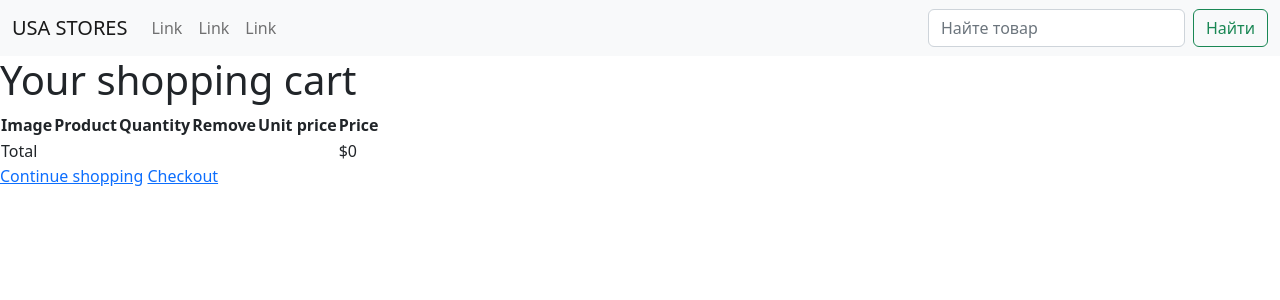
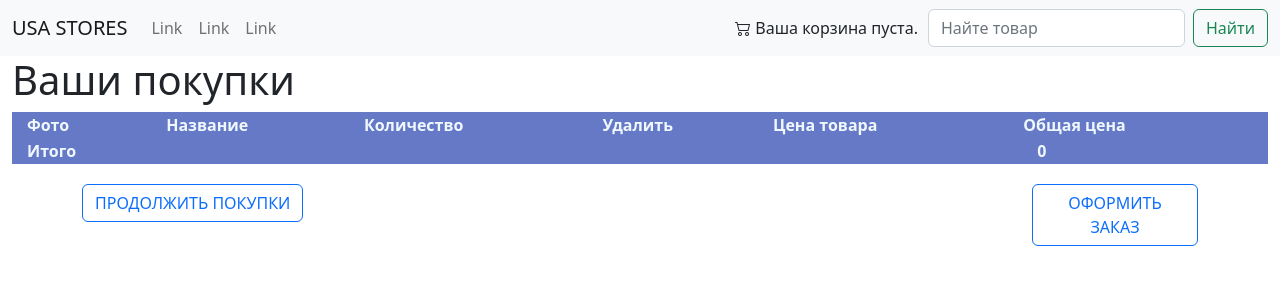
Before and after one commit to Anonym26/usastores, a Django app: page /cart/ in a window 1280 px wide. Shown: the top 300 px of the page. Run offline with Django 4.2, Linux system fonts and the light colour scheme; some libraries are stand-ins or nearby versions.

Commit message:
Добавлена корзина товаров

```diff
--- /dev/null
+++ b/usastores/cart/static/cart/css/style.css
@@ -0,0 +1,42 @@
+.cart {
+    width: 100%;
+    padding: 15px;
+    margin: auto;
+    margin-bottom: 20px;
+
+}
+
+.cart-title {
+    background-color: rgb(101, 121, 198);
+    padding-left: 5px;
+}
+.cart-title th {
+    color: aliceblue;
+}
+
+#image {
+    padding-left: 15px;
+}
+
+.product-thumb a {
+	display: flex;
+	align-items: center;
+	justify-content: center;
+	height: 300px;
+	padding: 20px;
+}
+
+.product-thumb img {
+	max-width: 100%;
+	max-height: 100%;
+}
+
+.total {
+    background-color: rgb(101, 121, 198);
+}
+
+.total td {
+    padding-left: 15px;
+    color: aliceblue;
+    font-weight: 700;
+}
--- a/usastores/cart/templates/cart/detail.html
+++ b/usastores/cart/templates/cart/detail.html
@@ -1,54 +1,65 @@
 {% extends "shop/base.html" %}
 {% load static %}
+
 {% block title %}
     Your shopping cart
 {% endblock %}
 {% block content %}
-    <h1>Your shopping cart</h1>
+<link rel="stylesheet" href="{% static 'cart/css/style.css' %}">
+
+    <div class="container-xxl">
+        <h1>Ваши покупки</h1>
         <table class="cart">
-        <thead>
+            <thead class="cart-title">
             <tr>
-            <th>Image</th>
-            <th>Product</th>
-            <th>Quantity</th>
-            <th>Remove</th>
-            <th>Unit price</th>
-            <th>Price</th>
+                <th id="image">Фото</th>
+                <th>Название</th>
+                <th>Количество</th>
+                <th>Удалить</th>
+                <th>Цена товара</th>
+                <th>Общая цена</th>
             </tr>
             </thead>
             <tbody>
             {% for item in cart %}
                 {% with product=item.product %}
                     <tr>
-                    <td>
+                        <td class="product-thumb">
                             <a href="{{ product.get_absolute_url }}">
                                 <img src="
                                     {% if product.image %}
                                         {{ product.image.url }}
                                     {% else %}
-                                    {% static "img/no_image.png" %}
-                                {% endif %}">
+                                        {% static 'img/no_image.png' %}
+                                    {% endif %}" class="img-fluid rounded-start">
                             </a>
                         </td>
                         <td>{{ product.name }}</td>
                         <td>{{ item.quantity }}</td>
-                    <td><a href="{% url "cart:cart_remove" product.id%}">Remove</a></td>
-                    <td class="num">${{ item.price }}</td>
-                    <td class="num">${{ item.total_price }}</td>
+                        <td><a href="{% url 'cart:cart_remove' product.id%}">Удалить</a></td>
+                        <td class="num">{{ item.price }}</td>
+                        <td class="num">{{ item.total_price }}</td>
                     </tr>
                 {% endwith %}
             {% endfor %}
+
             <tr class="total">
-            <td>Total</td>
+                <td>Итого</td>
                 <td colspan="4"></td>
-            <td class="num">${{ cart.get_total_price }}</td>
+                <td class="num">{{ cart.get_total_price }}</td>
             </tr>
+
             </tbody>
         </table>
-    <p class="text-right">
-        <a href="{% url "shop:product_list" %}" class="button light">Continue shopping</a>
-        <a href="{% url "orders:order_create" %}" class="button">
-        Checkout
-        </a>
-    </p>
+        <div class="container">
+            <div class="row justify-content-between">
+              <div class="col-10">
+                <a href="{% url 'shop:product_list' %}" class="btn btn-outline-primary">ПРОДОЛЖИТЬ ПОКУПКИ</a>
+              </div>
+              <div class="col-2">
+                <a href="{% url 'orders:order_create' %}" class="btn btn-outline-primary">ОФОРМИТЬ ЗАКАЗ</a>
+              </div>
+            </div>
+        </div>
+    </div>
 {% endblock %}
--- a/usastores/shop/static/shop/css/style.css
+++ b/usastores/shop/static/shop/css/style.css
@@ -12,7 +12,7 @@
 	display: flex;
 	align-items: center;
 	justify-content: center;
-	height: 250px;
+	height: 300px;
 	padding: 20px;
 }
 
@@ -68,3 +68,38 @@
     color: rgb(1, 4, 8);
 }
 /* Product card */
+
+
+/* Product detatil */
+.product-detail-price {
+    font-size: 30px;
+	color: #000000;
+	font-weight: 600;
+    padding: 30px 15px;
+}
+
+.product-detail-discription {
+    padding: 30px 15px;
+    font-size: 15px;
+}
+
+.product-detail-title {
+    padding: 30px 15px;
+    font-size: 20px;
+}
+
+.product-detail-cart {
+    padding: 30px 15px;
+    font-size: 20px;
+}
+/* Product detatil */
+
+/* Card */
+@media (max-device-width: 768px){
+	.mob-fix {
+	height: auto !important;
+	line-height: 20px !important;
+	text-align: center;
+	}
+	}
+/* Card */
--- a/usastores/shop/templates/shop/base.html
+++ b/usastores/shop/templates/shop/base.html
@@ -1,11 +1,12 @@
 {% load static %}
+{% load pluralize %}
 <!DOCTYPE html>
 <html>
 <head>
     <meta charset="utf-8"/>
     <title>{% block title %}My shop{% endblock %}</title>
     <!-- CSS only -->
-    <link rel="stylesheet" href="{% static 'shop/css/style.css' %}">
+
     <link href="https://cdn.jsdelivr.net/npm/bootstrap@5.2.2/dist/css/bootstrap.min.css" rel="stylesheet"
           integrity="sha384-Zenh87qX5JnK2Jl0vWa8Ck2rdkQ2Bzep5IDxbcnCeuOxjzrPF/et3URy9Bv1WTRi" crossorigin="anonymous">
 
@@ -35,6 +36,21 @@
                             <a class="nav-link" href="#">Link</a>
                         </li>
                     </ul>
+                    <div class="" style="margin-right: 10px;">
+                        {% with total_items=cart|length %}
+                            {% if cart|length > 0 %}
+                                <i class="bi bi-cart-fill"></i>
+                                Ваша корзина:
+                                <a href="{% url 'cart:cart_detail' %}">
+                                    {{ total_items }} {{ total_items|rupluralize:"товар,товара,товаров" }},
+                                    {{ cart.get_total_price }}
+                                </a>
+                            {% else %}
+                                <i class="bi bi-cart2"></i>
+                                Ваша корзина пуста.
+                            {% endif %}
+                        {% endwith %}
+                    </div>
                     <form class="d-flex" role="search">
                         <input class="form-control me-2" type="search" placeholder="Найте товар" aria-label="Search">
                         <button class="btn btn-outline-success" type="submit">Найти</button>
--- a/usastores/shop/templates/shop/product/list.html
+++ b/usastores/shop/templates/shop/product/list.html
@@ -7,6 +7,7 @@
 
 {% block content %}
     <section>
+        <link rel="stylesheet" href="{% static 'shop/css/style.css' %}">
         <div class="container-xxl">
             <div class="row align-items-center">
                 <div class="col-8">
@@ -62,7 +63,7 @@
                         items:1
                     },
                     600:{
-                        items:3
+                        items:2
                     },
                     1000:{
                         items:4
--- a/usastores/usastores/settings.py
+++ b/usastores/usastores/settings.py
@@ -126,7 +126,7 @@ USE_TZ = True
 # Static files (CSS, JavaScript, Images)
 # https://docs.djangoproject.com/en/4.1/howto/static-files/
 
-STATIC_URL = 'static/'
+STATIC_URL = '/static/'
 STATICFILES_DIRS = [
     os.path.join(BASE_DIR, "static"),
 ]
```
Also changed, not shown: usastores/cart/templatetags/pluralize.py (added, +20 -0 lines), usastores/shop/templates/shop/product/cart.html (added, +88 -0 lines), usastores/shop/templates/shop/product/detail.html (+33 -12 lines), usastores/cart/templatetags/__init__.py (added). Lines whose indentation alone changed are shown as unchanged.
